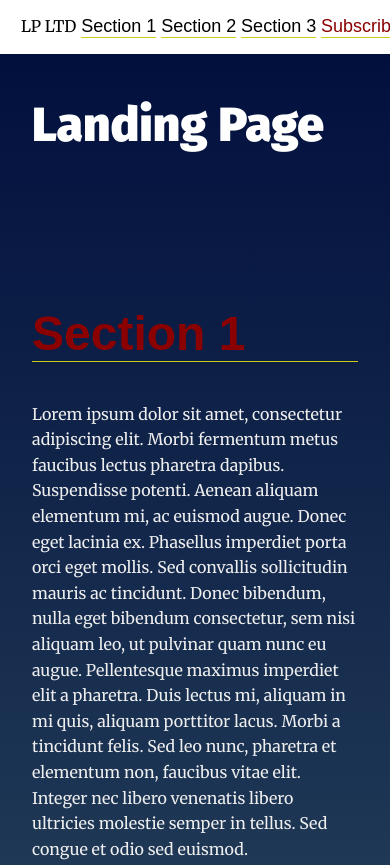
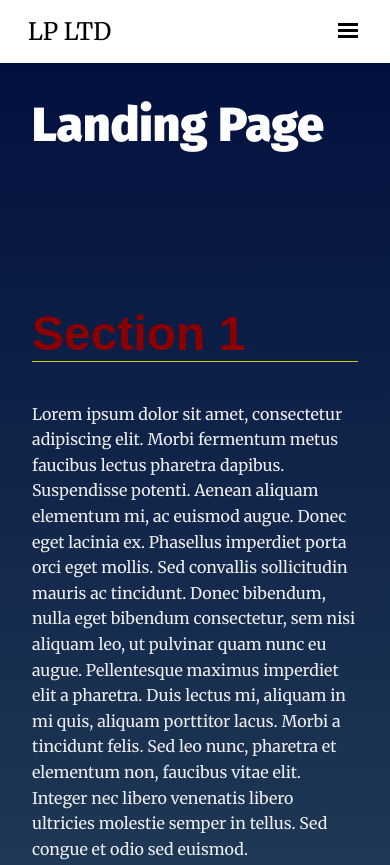
Before and after one commit to nikDRlas/landing-page, a plain HTML site: page index.html in a window 390 px wide. Shown: the top 865 px of the page. Drawn offline with Linux system fonts and the light colour scheme.

Commit message:
added mobile menu and fucntionallityto click on the items in the nav for mobile

```diff
--- a/css/styles.css
+++ b/css/styles.css
@@ -76,21 +76,22 @@ section {
 
 /* Navigation Styles*/
 
-/*.navbar__menu {
+.navbar__menu {
   display: flex;
-  flex-direction: column;
-  justify-content: space-between; */
-ul span {
-  color: #000;
+  flex-direction: row;
+  justify-content: space-between;
+  align-items: center;
 }
+
 .navbar__menu ul {
   display: flex;
   flex-direction: row;
   justify-content: space-evenly;
+  align-items: center;
   padding-left: 0;
-  margin: 0;
-  text-align: right;
+  margin-right: 4em;
   list-style: none;
+  gap: 3em;
 }
 
 .navbar__menu li {
@@ -111,6 +112,17 @@ ul span {
   transition: ease 0.3s all;
 }
 
+.mobile-menu {
+  display: none;
+}
+
+.menu-line {
+  background-color: #000;
+  height: 3px;
+  width: 20px;
+  margin-bottom: 3px;
+}
+
 /* Header Styles */
 .page__header {
   background: #fff;
@@ -119,6 +131,13 @@ ul span {
   width: 100%;
   z-index: 5;
   padding: 1em;
+}
+
+.brand-name {
+  color: #000;
+  margin-left: 0em;
+  font-size: x-large;
+  text-decoration: none;
 }
 
 /* Footer Styles */
@@ -304,3 +323,51 @@ input[type="number"] {
     transform: rotate(360deg) translate(-1em) rotate(-360deg);
   }
 }
+
+@media only screen and (max-width: 600px) {
+  input,
+  textarea {
+    width: 100%;
+  }
+  .brand-name {
+    margin-left: 0.5em;
+  }
+  .mobile-menu {
+    display: block;
+    margin-right: 3em;
+  }
+
+  .menu-line {
+    transition: all 0.4s ease-in-out;
+  }
+
+  .mobile-menu.active .menu-line:nth-child(2) {
+    opacity: 0;
+  }
+
+  .mobile-menu.active .menu-line:nth-child(1) {
+    transform: translateY(3px) rotate(45deg);
+  }
+
+  .mobile-menu.active .menu-line:nth-child(3) {
+    transform: translateY(-9px) rotate(-45deg);
+  }
+
+  #navbar__list {
+    position: fixed;
+    left: -120%;
+    flex-direction: column;
+    gap: 0;
+    top: 2em;
+    background-color: #fff;
+    width: 100%;
+    text-align: center;
+    transition: 0.35s ease-in;
+    transition-property: sliding-vertically;
+    padding-bottom: 0.5em;
+  }
+
+  #navbar__list.active {
+    left: 0;
+  }
+}
--- a/index.html
+++ b/index.html
@@ -15,15 +15,20 @@
   IDs are only used for sections to connect menu achors to sections -->
   <header class="page__header">
     <nav class="navbar__menu">
+      <a class="brand-name" href="#landingHeader">LP LTD</a>
       <!-- Navigation starts as empty UL that will be populated with JS -->
       <ul id="navbar__list">
-        <span> LP LTD</span>
       </ul>
+      <div class="mobile-menu">
+        <div class="menu-line"></div>
+        <div class="menu-line"></div>
+        <div class="menu-line"></div>
+      </div>
     </nav>
   </header>
-  <main>
-    <header class="main__hero">
-      <h1>Landing Page </h1>
+  <main id="landingHeader">
+    <header class="main__hero" id="landingHeader">
+      <h1 >Landing Page </h1>
     </header>
     <!-- Each Section has an ID (used for the anchor) and
     a data attribute that will populate the li node.
@@ -59,7 +64,7 @@
         <p>to our newsletter to get updated!</p>
         <form action="" method="POST" class="form">
           <label for="firstName"><u>First name:</u></label>
-          <input type="text" name="userFirstName" id="firstName" pattern="[A-zÄÖÜäöüß]" placeholder="Denny">
+          <input type="text" name="userFirstName" id="firstName" placeholder="Denny">
           <label for="surName"><u>Sur name:</u></label>
           <input type="text" name="userSurName" id="surName" pattern="[A-zÄÖÜäöüß]" placeholder="Default">
           <label for="mail"><u>Email:</u></label>
--- a/js/app.js
+++ b/js/app.js
@@ -22,15 +22,28 @@
  * Define Global Variables
  *
 */
+// Getting the UL of the navbar and safe it in variable called 'navbar'
 const navbar = document.querySelector('#navbar__list');
+// Getting the h2 of the different sections of the navbar and safe it in variable called 'sections'
 const sections = document.querySelectorAll(".section h2");
+// Getting the classes called section and safe it in variable called 'sectionen'
 const sectionen = document.querySelectorAll('.section');
+// Getting the div for the burger for the mobile menu  and safe it in variable called 'mobileNavIcon'
+const mobileNavIcon = document.querySelector('.mobile-menu');
+// Getting the UL of the navbar and safe it in variable called 'navbar'
+const navMenu = document.querySelector('#navbar__list');
+// Getting the a tags of the page and safe it in variable called 'navLinks'
+const navLinks = document.querySelectorAll('a');
+//Getting the id of the sumbit and safe it in variable called 'submit'
+const submit = document.querySelector('#submit');
 
 /**
  * End Global Variables
  * Start Helper Functions
  *
 */
+
+// function to create a link with parameters anchorText and anchorLinks.
 function createLink(anchorText, anchorLink){
   let aTag = document.createElement("a");
   aTag.href = anchorLink;
@@ -38,6 +51,7 @@ function createLink(anchorText, anchorLink){
   return aTag;
 }
 
+// checking if an element is in the viewport by using inhouse function 'getBoundingClientRect()'
 function isInViewport(element) {
     const rect = element.getBoundingClientRect();
     return (
@@ -47,9 +61,10 @@ function isInViewport(element) {
         rect.right <= (window.innerWidth || document.documentElement.clientWidth)
     );
 }
-
+// Scroll smooth to section on link click
 document.querySelectorAll('li a[href^="#"]').forEach(anchor => {
     anchor.addEventListener('click', function (anch) {
+        //prevent default "jump" from a element
         anch.preventDefault();
         document.querySelector(this.getAttribute('href')).scrollIntoView({behavior: "smooth"})
         });
@@ -61,32 +76,48 @@ document.querySelectorAll('li a[href^="#"]').forEach(anchor => {
  * Begin Main Functions
  *
 */
-// build the nav
+// build the nav by generaating list items for each section of the page
 sectionen.forEach(function(section){
     const navItem = document.createElement('li');
-    //navItem.textContent = section.textContent;
+    // create a link element with the function above, given sectons dataset.nav as arguments
     let linkElement = createLink(section.dataset.nav, '#' + section.dataset.nav);
+    // give this linkElements a class called link-element
+    linkElement.classList.add('link-element');
+    //append this link elment to the list item which was generated befor in this function
     navItem.appendChild(linkElement);
+    //append the list item to the navbar UL itsself
     navbar.appendChild(navItem);
 
 });
 
-submit = document.querySelector('#submit')
+// Build mobile menu and nav
+mobileNavIcon.addEventListener('click', () => {
+    mobileNavIcon.classList.toggle('active');
+    navMenu.classList.toggle('active');
+})
+
+// Remove navbar when user clicks on list item
+document.querySelectorAll('a').forEach(navLink => navLink.addEventListener('click', () => {
+    mobileNavIcon.classList.remove('active');
+    navMenu.classList.remove('active');
+}))
+
+
+// Alert when submit is sucessful
 submit.addEventListener('click', function(){
     alert('Your subscribsion was succesful! :)');
 })
 
-// Add class 'active' to section when near top of viewport
-// VLLT noch while scrolling oder so adden damit immer akutalisiert
+// Add class 'your-active-class' to section when near top of viewport to add style elements via CSS to it
 sectionen.forEach(function(elem){
     const list = elem.classList;
     if (isInViewport(elem)){
     list.toggle('your-active-class')
-    };
+    }
 });
 
 
-// Set sections as active
+// Set sections as active, highlight heading when in viewport, highlight navitem, depending which section is in VP
 window.addEventListener('scroll', function(event){
     let h2s = this.document.querySelectorAll('.section[data-nav] h2');
     let navList = this.document.querySelectorAll('#navbar__list a');
@@ -96,28 +127,14 @@ window.addEventListener('scroll', function(event){
             h2.style.color = "darkred";
             //const list = h2.classList;
             //list.toggle('your-active-class');
-        navList.forEach(nav => {
+            navList.forEach(nav => {
             if (nav.textContent === h2.textContent){
                 nav.classList.toggle('your-active-class');
             } else{
                 nav.classList.remove('your-active-class');
             }
-            } )
-
+            })
         }
 
     })
 })
-
-
-
-
-/**
- * End Main Functions
- * Begin Events
- *
-*/
-
-// Build menu
-
-// Scroll to section on link click
```
